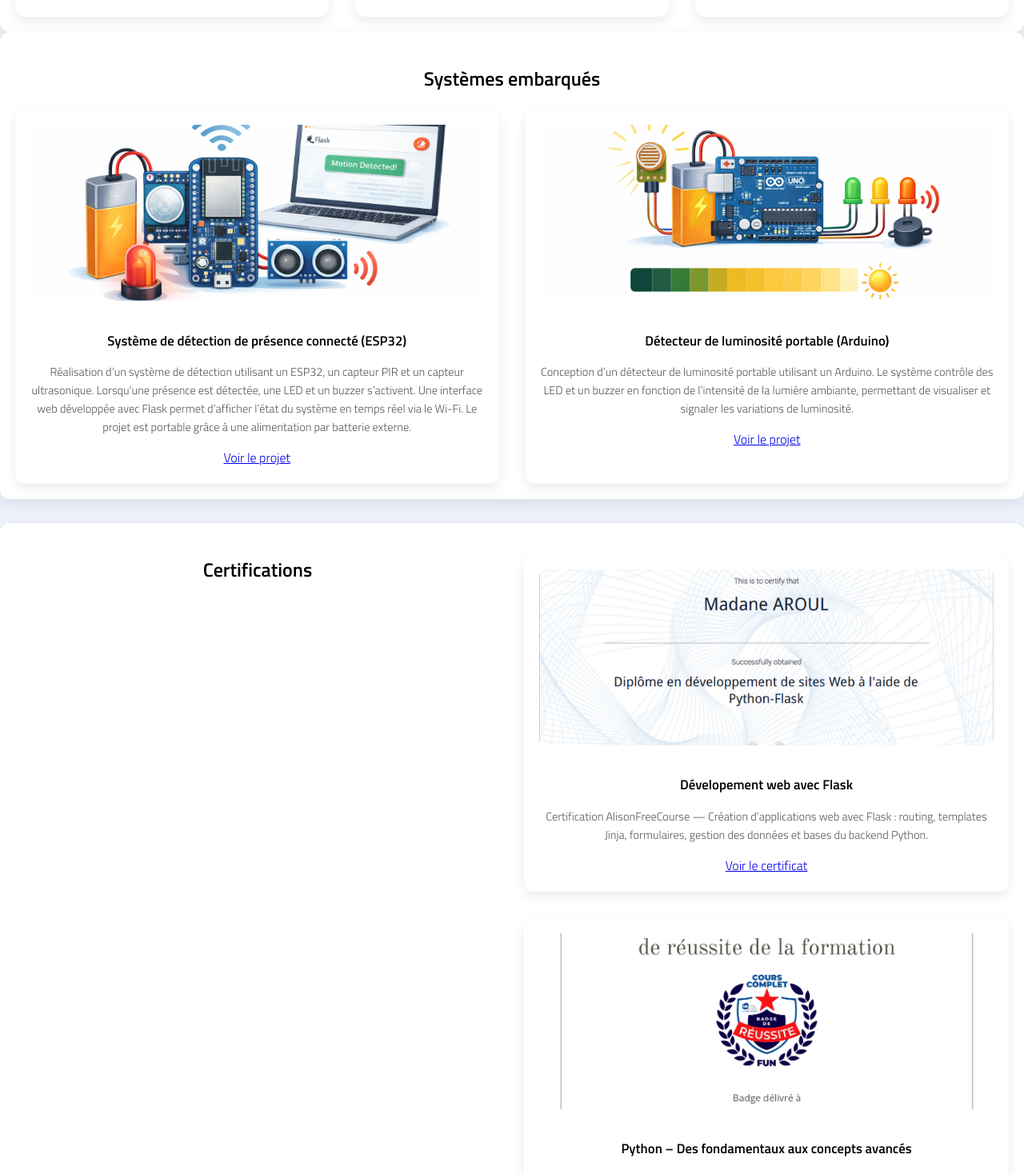
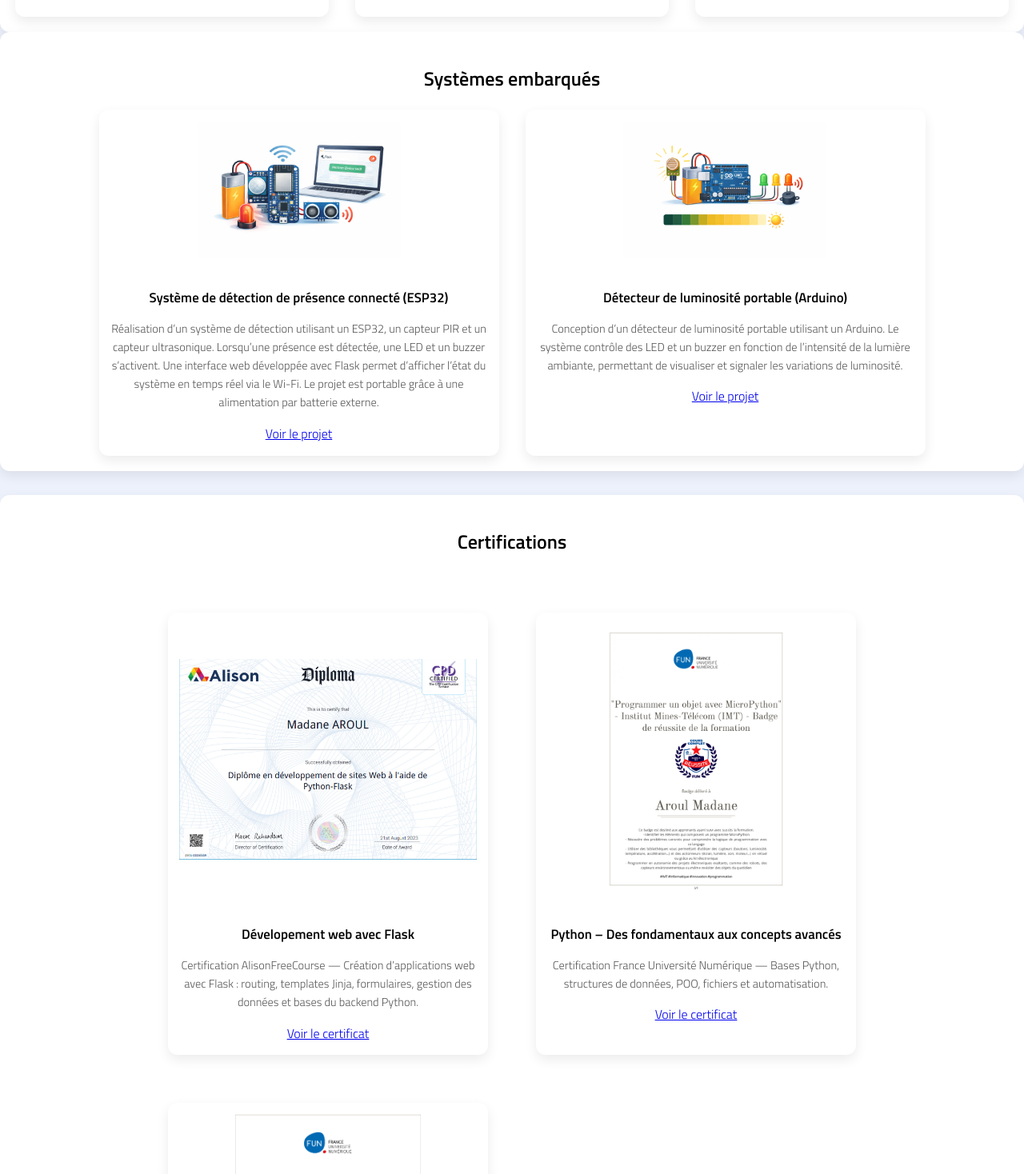
Before and after one commit to armadne/armadne.github.io, a React (Vite) app: page / in a window 1280 px wide. Shown: the part 2482-3950 px from the top of the page at 80% size. Built offline with nearby package versions, Linux system fonts and the light colour scheme.

Commit message:
mise en place (redimension et postionnement) correct des cards (sites web, systeme emb, certifications)

```diff
--- a/src/components/Card.jsx
+++ b/src/components/Card.jsx
@@ -1,4 +1,3 @@
-import React from "react";
 
 export default function Card({ title, image, description, link, pdf }) {
   return (
--- a/src/styles/style.css
+++ b/src/styles/style.css
@@ -3,6 +3,10 @@
 /* ===== Reset & global ===== */
 * {
   box-sizing: border-box;
+}
+
+html, body {
+  overflow-x: hidden;
 }
 
 body {
@@ -60,10 +64,18 @@ h2.titre-categorie {
 /* ===== Cards Grid ===== */
 .cards-grid {
   display: grid;
-  grid-template-columns: repeat(auto-fit, minmax(300px, 1fr)); /* + largeur min pour élargir légèrement */
+  grid-template-columns: repeat(auto-fit, minmax(340px, 1fr)); /* + largeur min pour élargir légèrement */
   gap: 33px;
   margin-top: 20px;
 }
+
+.project:hover {
+  transform: translateY(-8px) scale(1.02);
+  box-shadow: 0 18px 40px rgba(0,0,0,0.18);
+}
+
+
+
 
 /* ===== Project Card ===== */
 .project {
@@ -127,34 +139,34 @@ footer {
 
 /* ===== Certifications ===== */
 #certifications {
-  display: grid;
-  grid-template-columns: repeat(auto-fit, minmax(280px, 1fr));
-  gap: 30px;
-  margin-top: 30px;
+  display: flex;
+    grid-template-columns: repeat(auto-fit, minmax(300px, 340px));
+    gap: 30px;
+    margin-top: 30px;
+    flex-direction: column;
 }
 
-.certification {
-  background: #fff;
-  border-radius: 12px;
-  padding: 15px;
-  margin: 0;
-  text-align: center;
-  box-shadow: 0 6px 15px rgba(0,0,0,0.08);
-  transition: transform 0.3s ease;
-  width: 100%;
+/* CERTIFICATIONS – IMAGE SIZE FIX */
+
+/* =====================
+   CERTIFICATIONS – CARD SIZE
+===================== */
+
+#certifications .cards-grid {
+      grid-template-columns: repeat(auto-fit, minmax(400px, 332px));
+      gap: 60px;
+    justify-content: center;
 }
 
-.certification:hover {
-  transform: translateY(-6px);
+#certifications .project {
+  max-width: 580px;
+
+  padding: 14px;
 }
 
-.certification img {
-  width: 100%;
-  height: 448px;
-  object-fit: cover;
-  border-radius: 8px;
-  margin-bottom: 12px;
-  transition: transform 0.3s ease;
+#certifications .project img {
+  height: 338px;
+  object-fit: contain;
 }
 
 .certification:hover img {
@@ -251,3 +263,23 @@ footer {
 .ctf-block-thm .ctf-card ul {
   flex-grow: 0;
 }
+
+/* ===============================
+   SYSTÈMES EMBARQUÉS – RESIZE
+================================ */
+
+#embarque .cards-grid {
+  grid-template-columns: repeat(auto-fit, minmax(340px, 500px));
+  justify-content: center;
+}
+
+#embarque .project {
+  max-width: 500px;
+
+  padding: 15px;
+}
+
+#embarque .project img {
+  height: 170px;
+  object-fit: contain;
+}
```
